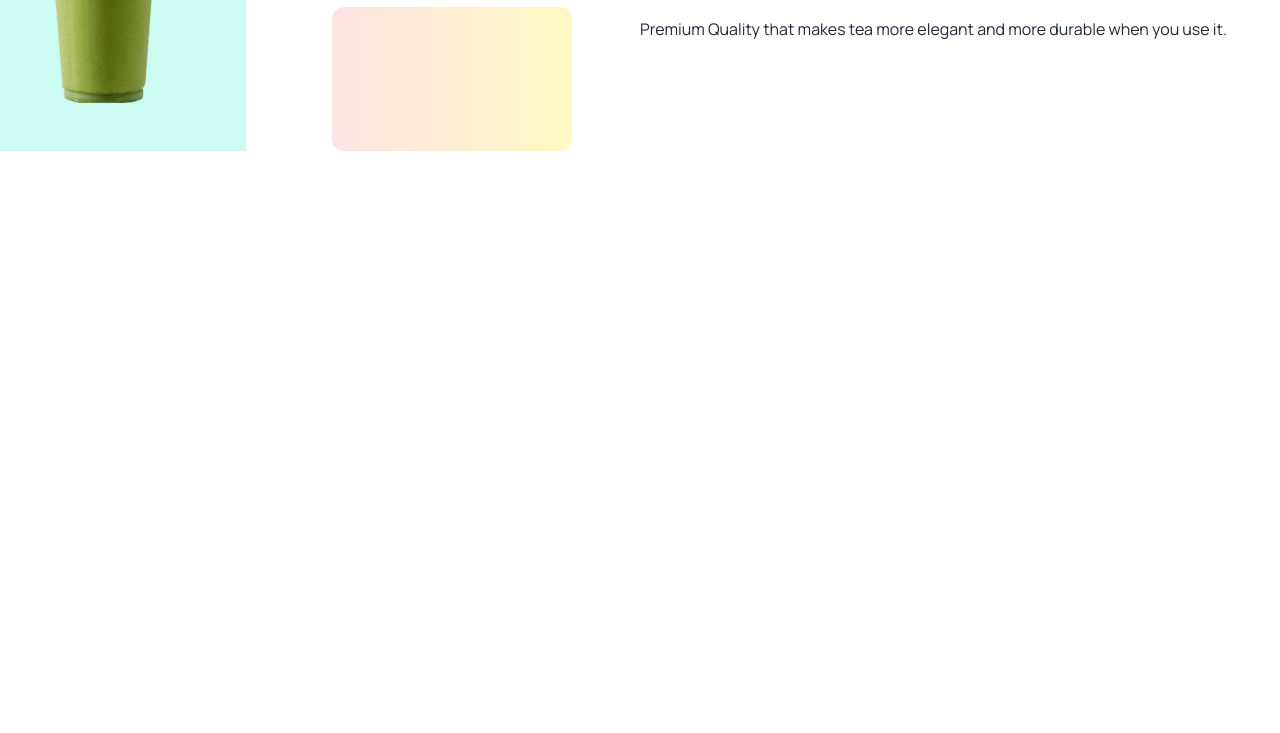
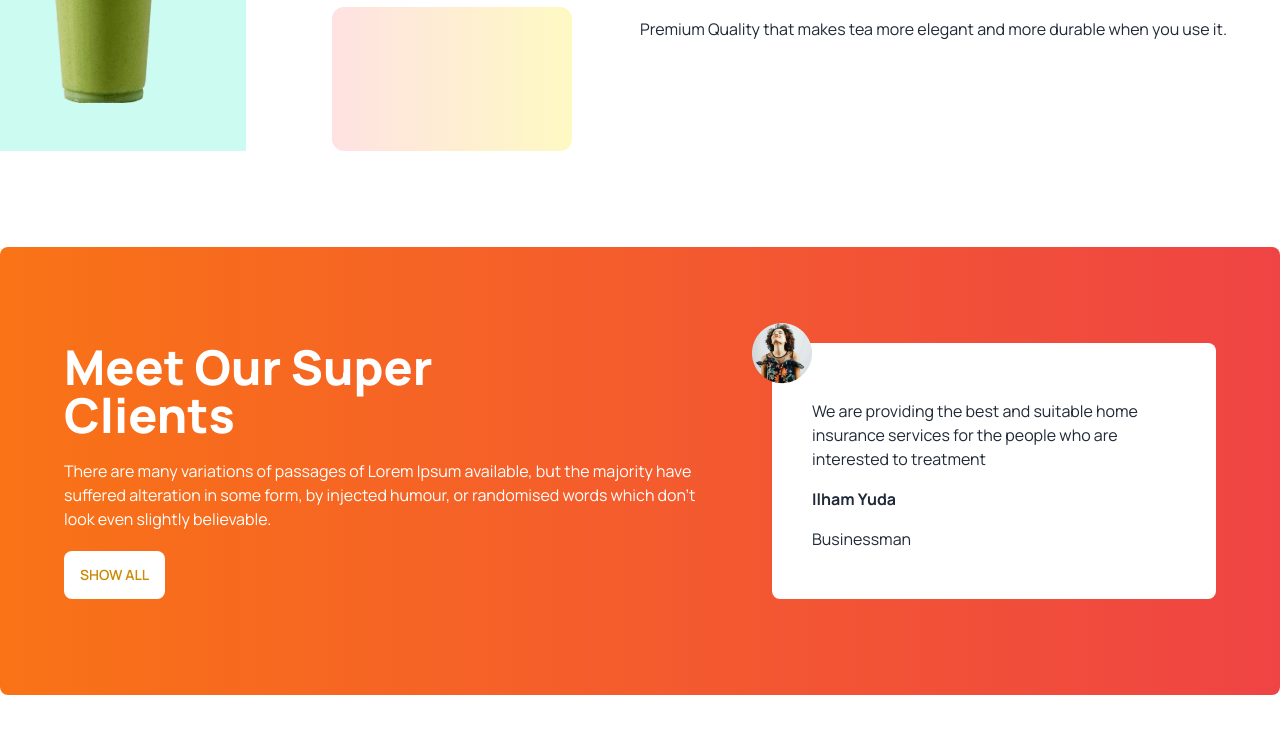
Before and after one commit to Polash06/tea-with-daisyul, a plain HTML site: page index.html in a window 1280 px wide. Shown: the part 1540-2273 px from the top of the page. Before the commit the page ends 1787 px from the top, so only its background shows below. Drawn offline with nearby package versions, Linux system fonts and the light colour scheme; files whose address does not match are found by name.

Commit message:
choto pic

```diff
--- a/index.html
+++ b/index.html
@@ -98,7 +98,7 @@
      <!-- great tea section -->
      <section class="my-24 flex flex-cols lg:flex-row">
       <div class="grid gap-6  grid-cols-1 md:grid-cols-2 flex-1">
-       <div class="rounded-xl h-36 bg-gradient-to-r bg-gradient-to-r from-red-100 to-yellow-100  w-60"></div>
+       <div class="rounded-xl h-36 bg-gradient-to-r from-red-100 to-yellow-100  w-60"></div>
        <div class="row-span-2 bg-slate-400 w-4/5 px-8 py-12 justify-center"><img src="images/fresh-1.png" alt=""> </div>
        <div class="row-span-2 bg-teal-100 w-4/5 px-8 py-12 justify-center"><img src="images/fresh-2.png" alt=""> </div>
        <div class="rounded-xl h-36 bg-gradient-to-r from-red-100 to-yellow-100 w-60"></div>
@@ -112,6 +112,21 @@
         <p>Premium Quality that makes tea more elegant and more durable when you use it.</p>
       </div>
      </section>
+     <!-- super section -->
+     <section class=" my-24 flex flex-col lg:flex-row gap-12 rounded-lg bg-gradient-to-r from-orange-500 to-red-500 px-16 py-24">
+      <div class="space-y-5">
+        <div class="text-5xl font-extrabold text-white">Meet Our Super<br> Clients</div>
+        <p class="text-white">There are many variations of passages of Lorem Ipsum available, but the majority have suffered alteration in some form, by injected humour, or randomised words which don't look even slightly believable. </p>
+        <button class="btn btn-primary bg-white text-yellow-600 border-0">Show All</button>
+      </div>
+      <!-- review -->
+      <div class="relative p-10 rounded-lg bg-white space-y-4">
+        <img class="absolute -top-5 -left-5" src="images/client.png" alt="">
+        <p>We are providing the best and suitable home insurance services for the people who are interested to treatment</p>
+        <h4 class="font-bold">Ilham Yuda</h4>
+        <p contenteditable="font-medium">Businessman</p>
+      </div>
+     </section>
     </main>
     <footer>
 
```
